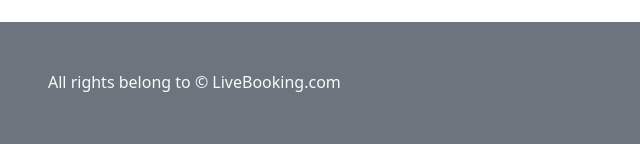
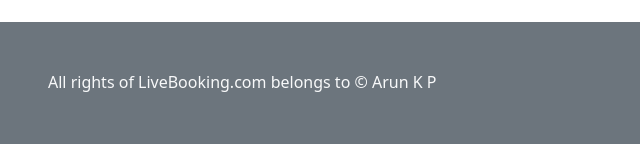
Before and after one commit to arun-ar7/VehicleBooking, a plain HTML site: page order.html in a window 1280 px wide. Shown: the part 3023-3167 px from the top of the page, 0-640 px from the left. Drawn offline with nearby package versions, Linux system fonts and the light colour scheme.

Commit message:
Update order.html

```diff
--- a/order.html
+++ b/order.html
@@ -24,7 +24,7 @@
 
     <link rel="stylesheet" href="css/style.css" type="text/css">
 
-    <title>LiveBooking | Home</title>
+    <title>LiveBooking|Order</title>
     </head>
     <body>
 
@@ -404,9 +404,9 @@
 
     <!--Footer-->
     <footer class="bg-secondary p-5  text-light position-relative">
-        <p>All rights belong to &copy LiveBooking.com</p>
+        <p>All rights of LiveBooking.com belongs to &copy Arun K P </p>
         <a href="#" class="position-absolute bottom-0 end-0 p-5">
-          <i class="bi bi-arrow-up-circle h1 text-light"></i>
+            <i class="bi bi-arrow-up-circle h1 text-light"></i>
         </a>
     </footer>
 
```
